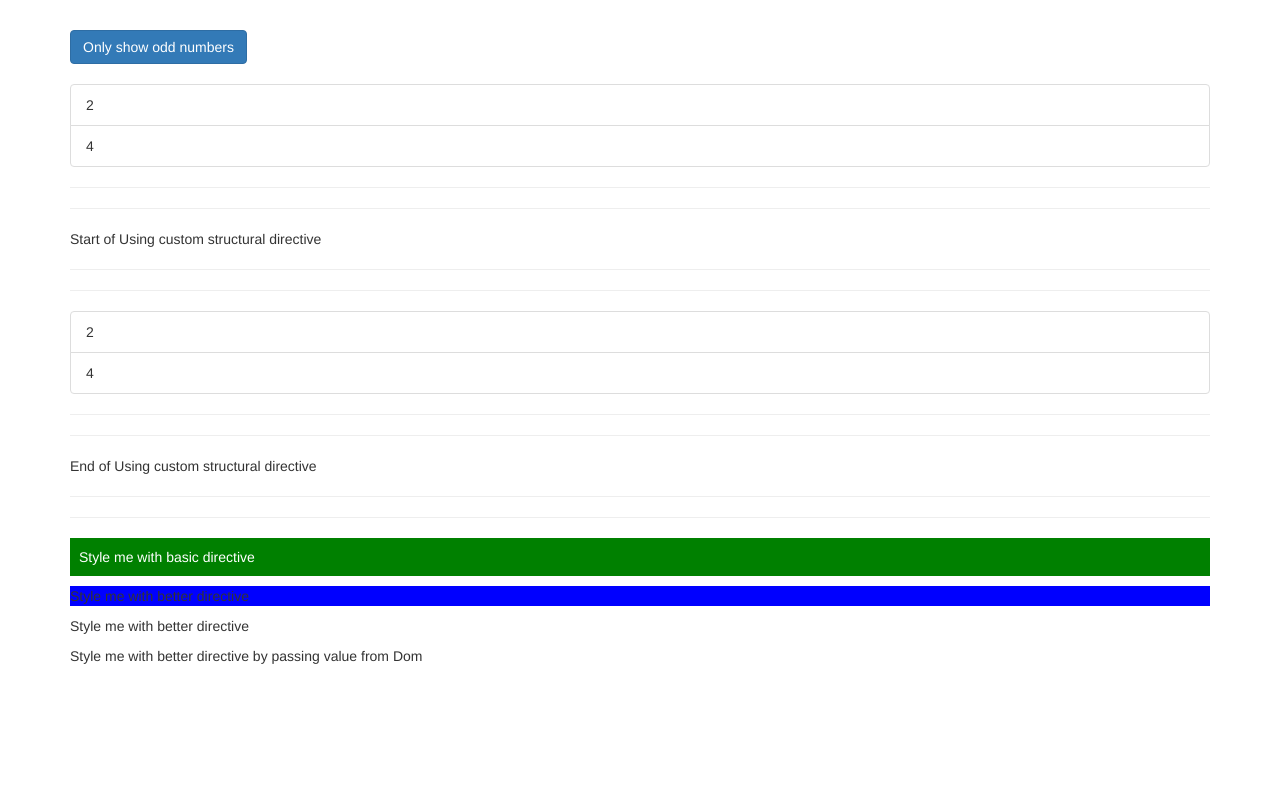
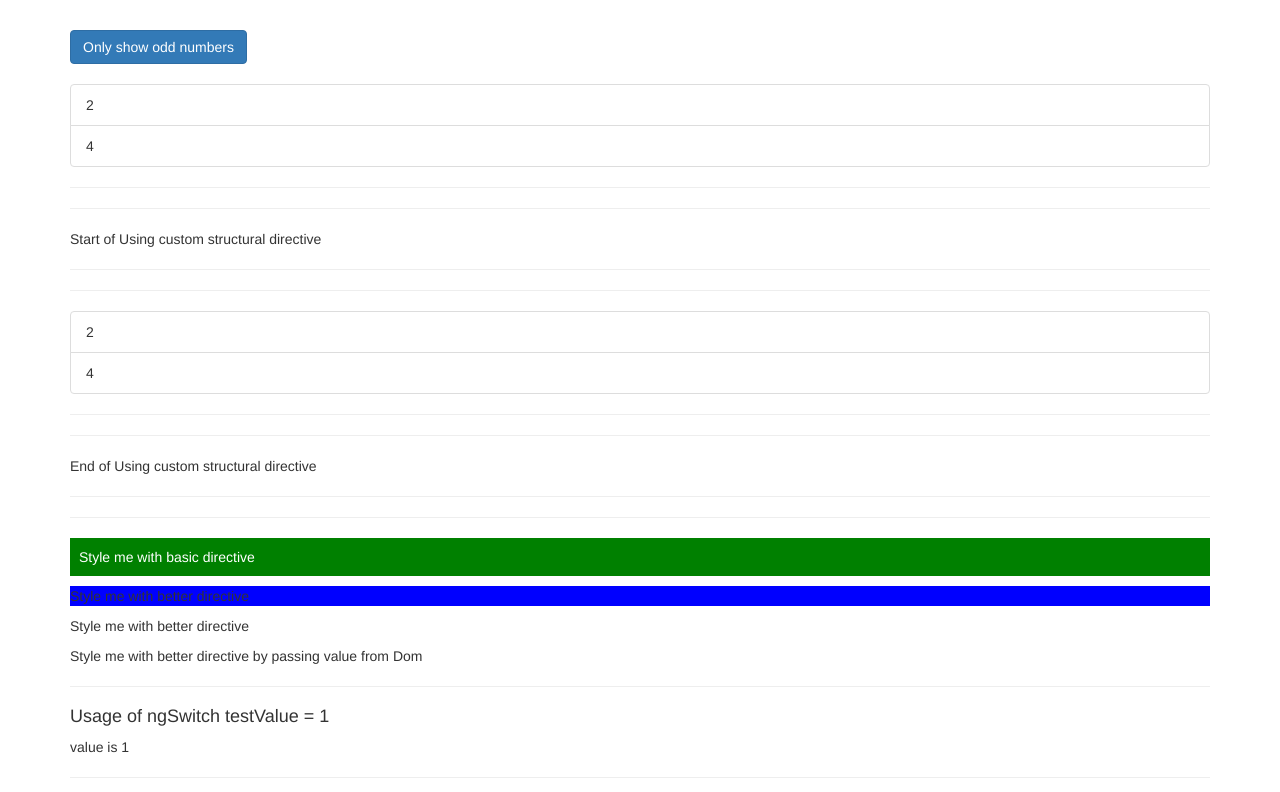
Before and after one commit to waqassadiq/directives-start, an Angular app: page / in a window 1280 px wide. Shown: the top 792 px of the page. Built offline with nearby package versions, Linux system fonts and the light colour scheme.

Commit message:
usage of ngSwitch in dom

```diff
--- a/src/app/app.component.html
+++ b/src/app/app.component.html
@@ -45,7 +45,16 @@
       <p appBetterInteractiveListener>Style me with better directive</p>
       <p appBetterHighlightPassValueFromDom [defaultColor]="'green'" [highlightCollor] = "'silver'">Style me with better directive by passing value from Dom</p>
 
-
+       <hr> <h4>Usage of ngSwitch testValue = {{testValue}}</h4>
+        <div [ngSwitch]="testValue" >
+          <p *ngSwitchCase="1">value is {{testValue}}</p>
+          <p *ngSwitchCase="3">value is {{testValue}}</p>
+          <p *ngSwitchCase="5">value is {{testValue}}</p>
+          <p *ngSwitchCase="7">value is {{testValue}}</p>
+          <p *ngSwitchCase="9">value is {{testValue}}</p>
+          <p *ngSwitchDefault>default value: {{testValue}}</p>
+        </div>
+       <hr>
 
       <ng-template [ngIf]="onlyOdd">
         <p>Only odd</p>
--- a/src/app/app.component.ts
+++ b/src/app/app.component.ts
@@ -10,4 +10,5 @@ export class AppComponent {
   oddNumbers = [1, 3, 5];
   evenNumbers = [2, 4];
   onlyOdd = false;
+  testValue = Math.floor(Math.random() * 10) + 1;
 }
```
